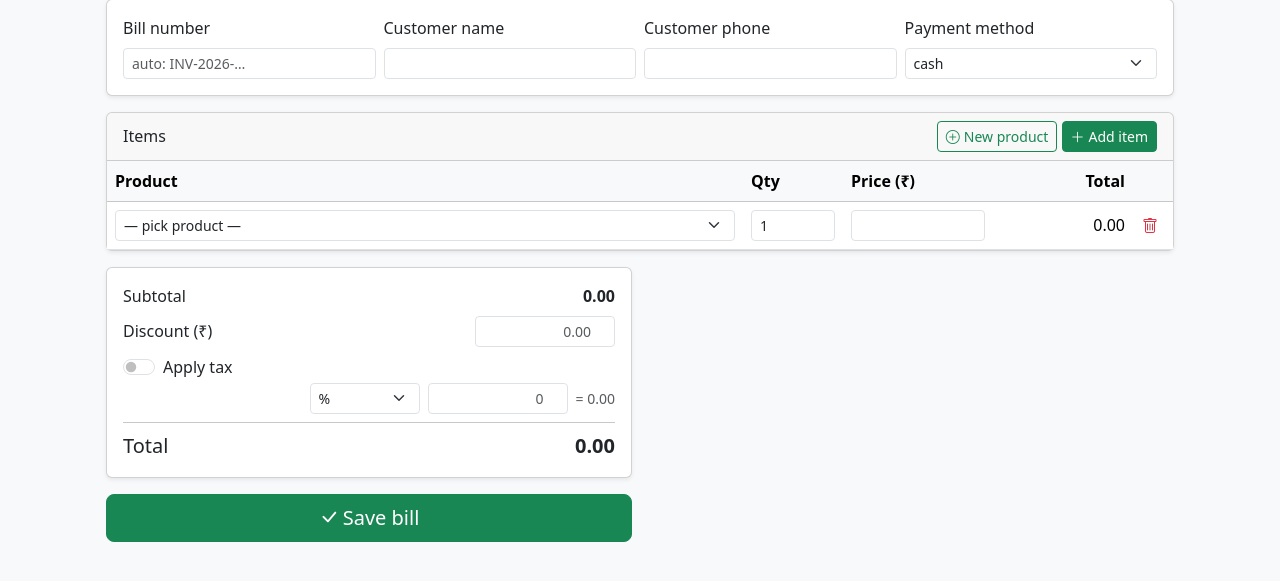
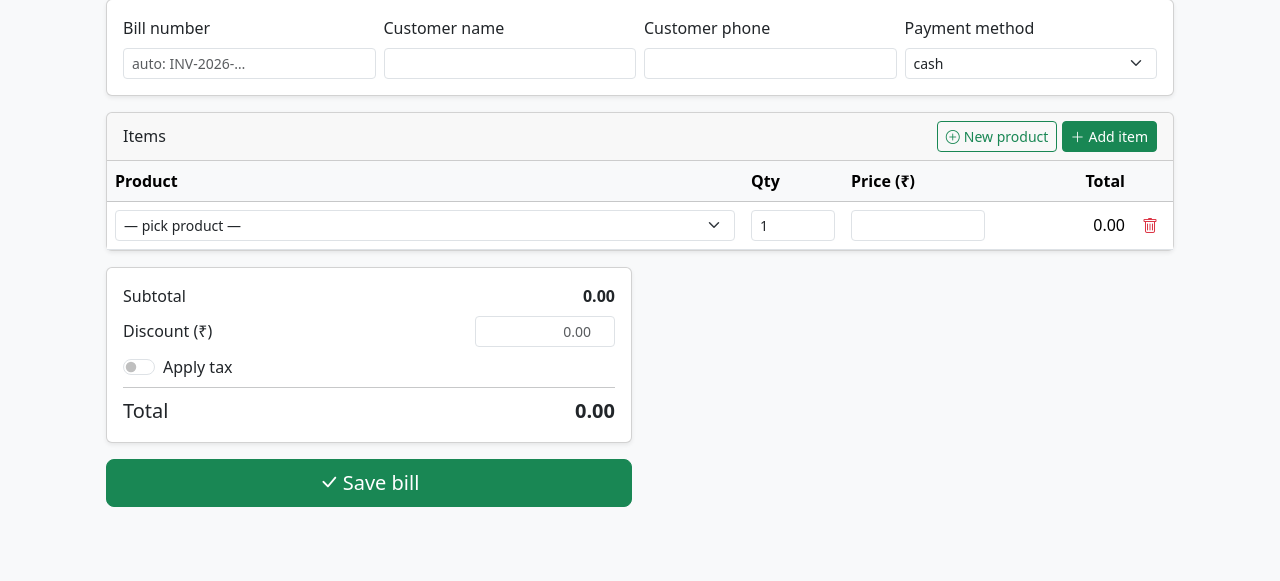
Before and after one commit to srimanp1310-cell/MFM_BillingSys, a Flask app: page /billing/ in a window 1280 px wide. Shown: the part 118-699 px from the top of the page. Run offline with Flask 3, Linux system fonts and the light colour scheme; the visitor is signed in with stand-in values (Sample User, id 1); data that the repository does not hold is empty; some libraries are stand-ins or nearby versions.

Commit message:
Fix: tax row visible when Apply tax off (hidden attr lost to d-flex); add launch config
Co-Authored-By: Claude Fable 5 <noreply@anthropic.com>

```diff
--- a/app/templates/billing/index.html
+++ b/app/templates/billing/index.html
@@ -76,7 +76,7 @@
               <input class="form-check-input" type="checkbox" name="apply_tax" value="1" id="applyTax">
               <label class="form-check-label" for="applyTax">Apply tax</label>
             </div>
-            <div class="d-flex justify-content-end align-items-center gap-2 mt-1" id="taxRow" hidden>
+            <div class="d-flex justify-content-end align-items-center gap-2 mt-1 d-none" id="taxRow">
               <select name="tax_mode" id="taxMode" class="form-select form-select-sm" style="max-width: 110px;">
                 <option value="percent">%</option>
                 <option value="amount">{{ currency }} amount</option>
@@ -185,7 +185,7 @@ document.getElementById('newProductBtn').addEventListener('click', () => {
   ProductModal.open(p => { PRODUCTS.push(p); addLine(p.id); });
 });
 document.getElementById('applyTax').addEventListener('change', e => {
-  document.getElementById('taxRow').hidden = !e.target.checked;
+  document.getElementById('taxRow').classList.toggle('d-none', !e.target.checked);
   recalc();
 });
 ['discount', 'taxValue'].forEach(id => document.getElementById(id).addEventListener('input', recalc));
```
Also changed, not shown: .claude/launch.json (added), .claude/settings.local.json.
